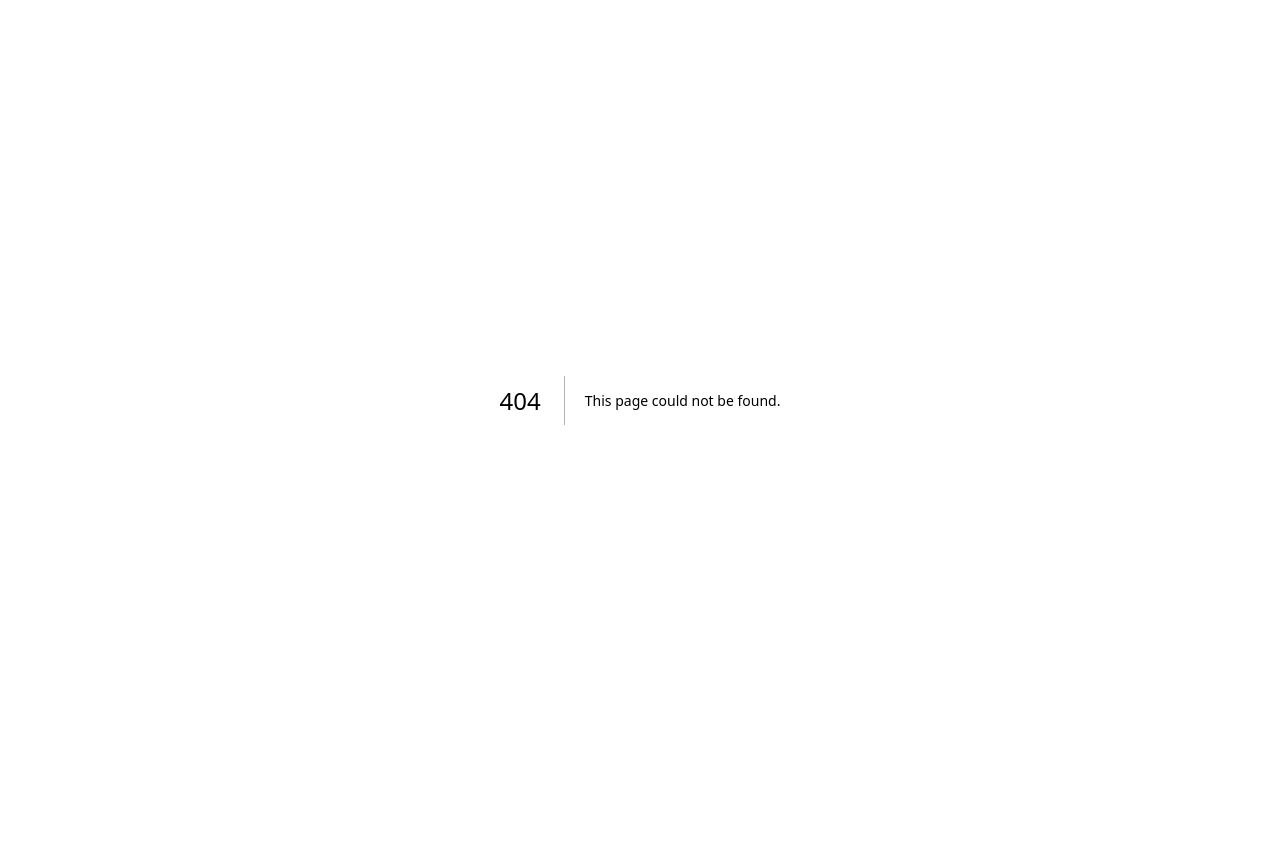
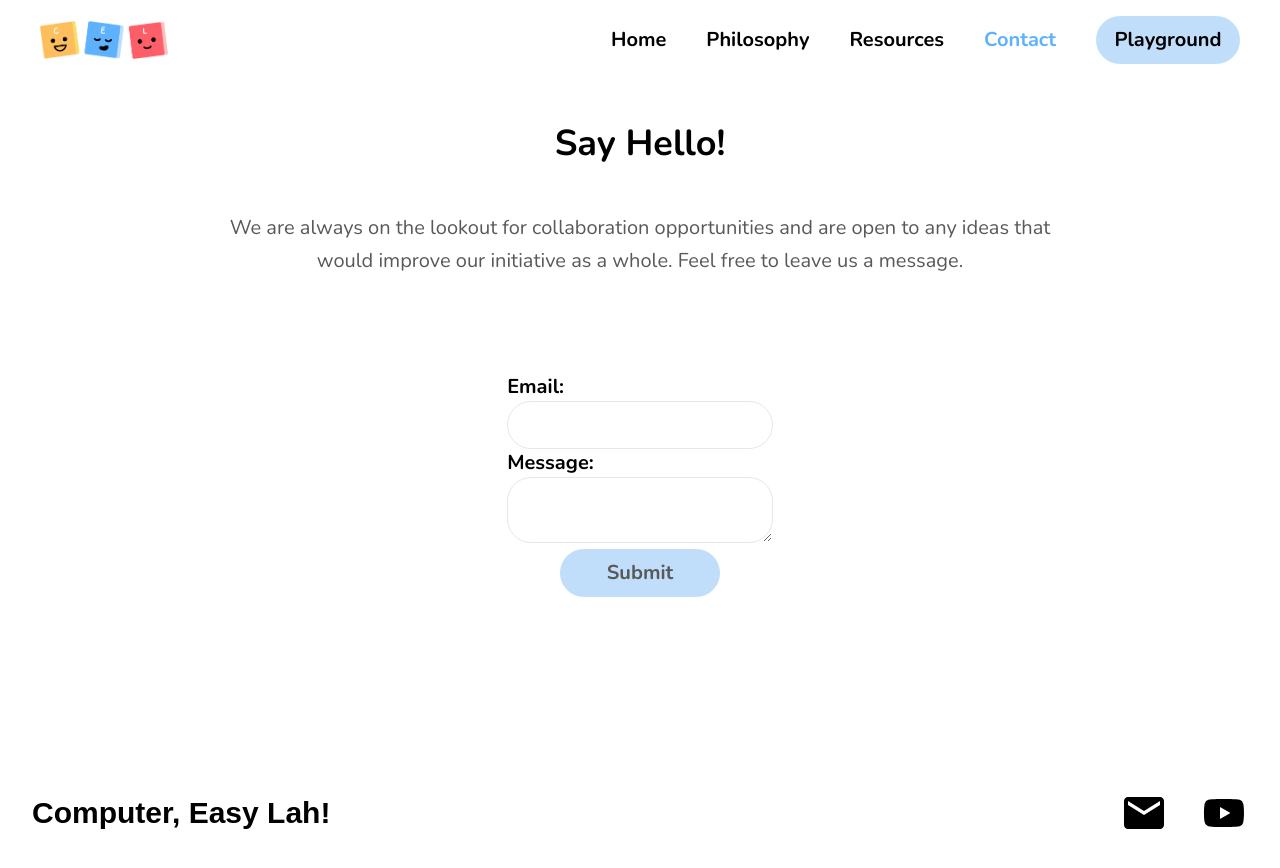
Before and after one commit to eugenetangkj/computereasylah, a Next.js app: page /contact in a window 1280 px wide. Before the commit this address had no page. Before the commit the page ends 800 px from the top, so only its background shows below. Built offline with nearby package versions, Linux system fonts and the light colour scheme; a web font is replaced by a local one.

Commit message:
Add contact page

```diff
--- a/common/Slides.tsx
+++ b/common/Slides.tsx
@@ -18,19 +18,7 @@ export const Slides = () => {
 
     return (
       <div className="flex flex-col justify-center items-center text-center overflow-y-hidden mt-12">
-        <div className="mx-auto w-11/12 md:w-5/6 lg:w-1/2 mb-8 md:mb-16">
-            <div className="mx-auto w-11/12 mb-8 md:mb-12">
-                <Title
-                className="p-4 md:p-12 items-center"
-                text="Curriculum Slides"
-                />
-                <Text
-                className=""
-                content="Interested in organising a lesson using the Foundation Class curriculum and The Playground?
-                Leave us your email and a message, and we will get in touch."
-                />
-            </div>
-
+        <div className="mx-auto w-11/12 md:w-5/6  mb-8 md:mb-16">
           <div className="w-full text-left flex flex-col gap-y-8">
             <div>
               <label htmlFor="email" className="font-nunito font-bold text-xl">
--- a/constants/index.js
+++ b/constants/index.js
@@ -14,6 +14,10 @@ export const navLinks = [
   {
     id: "resources",
     title: "Resources",
+  },
+  {
+    id: "contact",
+    title: "Contact"
   },
   {
     id: "playground",
--- a/pages/Landing.tsx
+++ b/pages/Landing.tsx
@@ -170,7 +170,7 @@ const Landing = () => {
 
           {/* Get In Touch */}
           <div className='flex flex-col justify-center items-center space-y-4 w-screen py-8 px-8 lg:px-16 lg:py-16 xl:px-48 2xl:px-64 bg-pink-50'>
-            <h2 className='font-nunito text-2xl lg:text-3xl 2xl:text-4xl font-bold'>Get In Touch</h2>
+            <h2 className='font-nunito text-2xl lg:text-3xl 2xl:text-4xl font-bold'>Get in Touch</h2>
             <h3 className='font-nunito text-lg lg:text-xl text-pale-gray-500 leading-8 lg:leading-9'>Have any suggestions or questions for us? We are happy to get in touch.</h3>
             <button className="font-nunito bg-creative-pink-900 px-12 py-4 font-bold rounded-full text-lg text-white hover:bg-creative-pink-hover duration-300"
             onClick={() => window.location.href = '/contact'}
--- /dev/null
+++ b/pages/contact.tsx
@@ -0,0 +1,44 @@
+import Text from "@/common/Text";
+import Title from "@/common/Title";
+import Layout from "@/components/layout";
+import Head from "next/head";
+import { useEffect } from "react";
+import { Slides } from "@/common/Slides";
+
+//Contact page
+const Contact = () => {
+  useEffect(() => {
+    const bodyElement = document.getElementsByTagName("BODY")[0];
+    bodyElement.classList.remove('overflow-hidden');
+
+  }, []);
+
+  return (
+    <div>
+      <Head>
+        <title>Contact</title>
+      </Head>
+
+      <Layout>
+        <div className="overflow-x-hidden mb-32">
+            <div className="flex flex-col items-center text-center bg-white lg:mx-16 xl:mx-48 2xl:mx-64">
+                <div className="mx-auto w-11/12 mb-8 md:mb-12">
+                <Title
+                    className="p-4 md:p-12 items-center"
+                    text="Say Hello!"
+                />
+                <Text
+                    className=""
+                    content="We are always on the lookout for collaboration opportunities and are open to any ideas that would improve our initiative as a whole. Feel free to leave us a message."
+                />
+                </div>
+                <Slides />
+
+            </div>
+        </div>
+      </Layout>
+    </div>
+  );
+};
+
+export default Contact;
```
